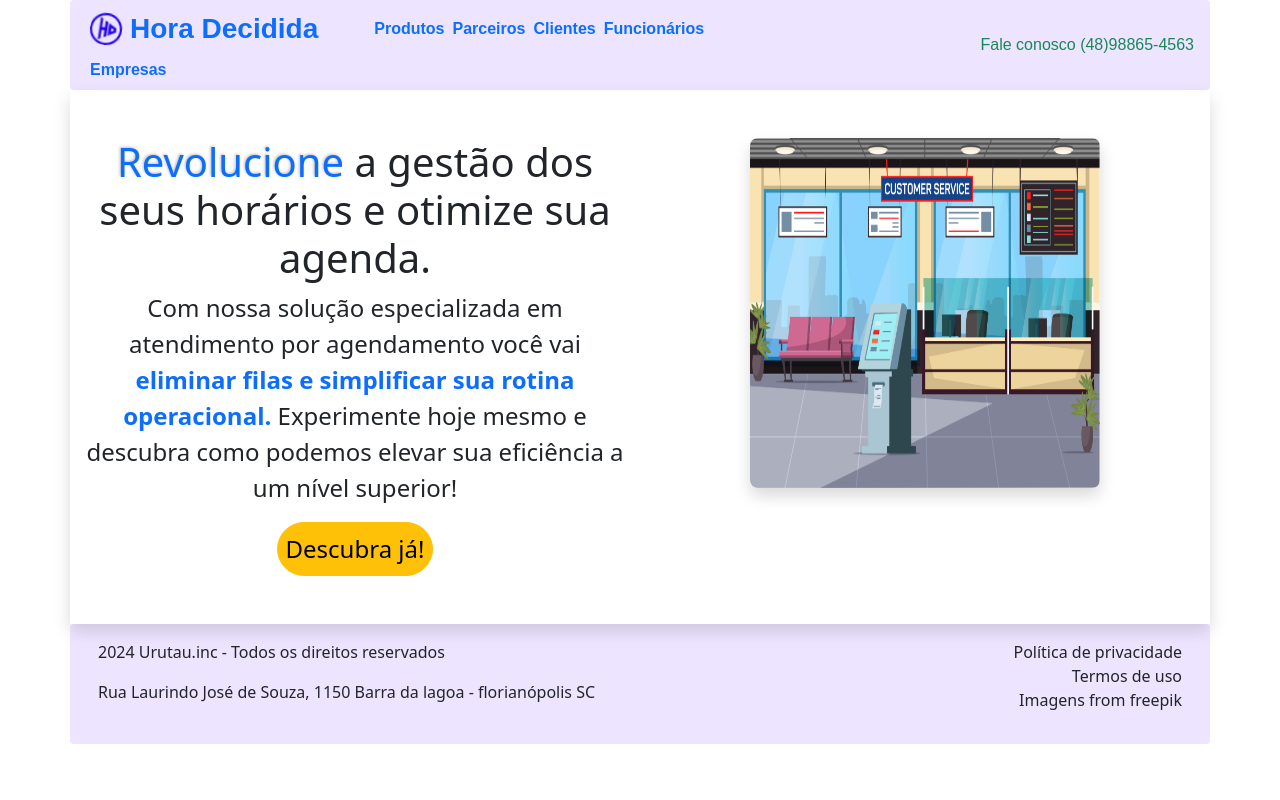
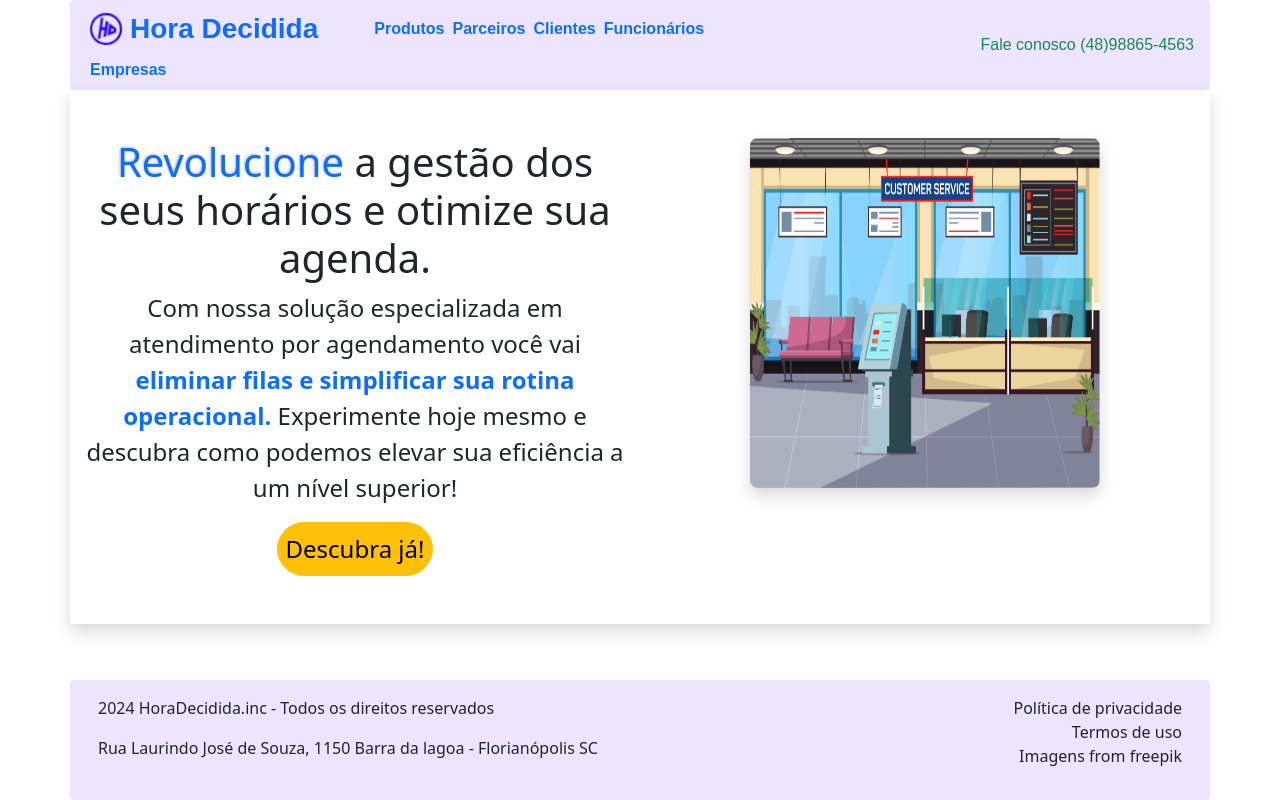
Before and after one commit to Dnstilt/Av4-react, a React (Vite) app in the folder hora_decidida/: page / in a window 1280 px wide. Built offline with nearby package versions, Linux system fonts and the light colour scheme.

Commit message:
Update Footer.jsx

```diff
--- a/hora_decidida/src/components/footer/Footer.jsx
+++ b/hora_decidida/src/components/footer/Footer.jsx
@@ -3,12 +3,12 @@ import { Link } from "react-router-dom"
 
 const Footer = () => {
     return(
-    <div className="container rounded-1" id="footer">
+    <div className="fixed-bottom container rounded-1" id="footer">
         <div className="row p-3">
         <div className="col-sm-12 col-md-6 text-light">
-            <p className="text-dark">2024 Urutau.inc - Todos os direitos reservados</p>
+            <p className="text-dark">2024 HoraDecidida.inc - Todos os direitos reservados</p>
 
-            <p className="text-dark">Rua Laurindo José de Souza, 1150 Barra da lagoa - florianópolis SC</p>
+            <p className="text-dark">Rua Laurindo José de Souza, 1150 Barra da lagoa - Florianópolis SC</p>
         </div>
         <div className="col-sm-12 col-md-6 text-end d-flex flex-column">
             <Link to="/politica" className="text-decoration-none text-dark">Política de privacidade</Link>
```
